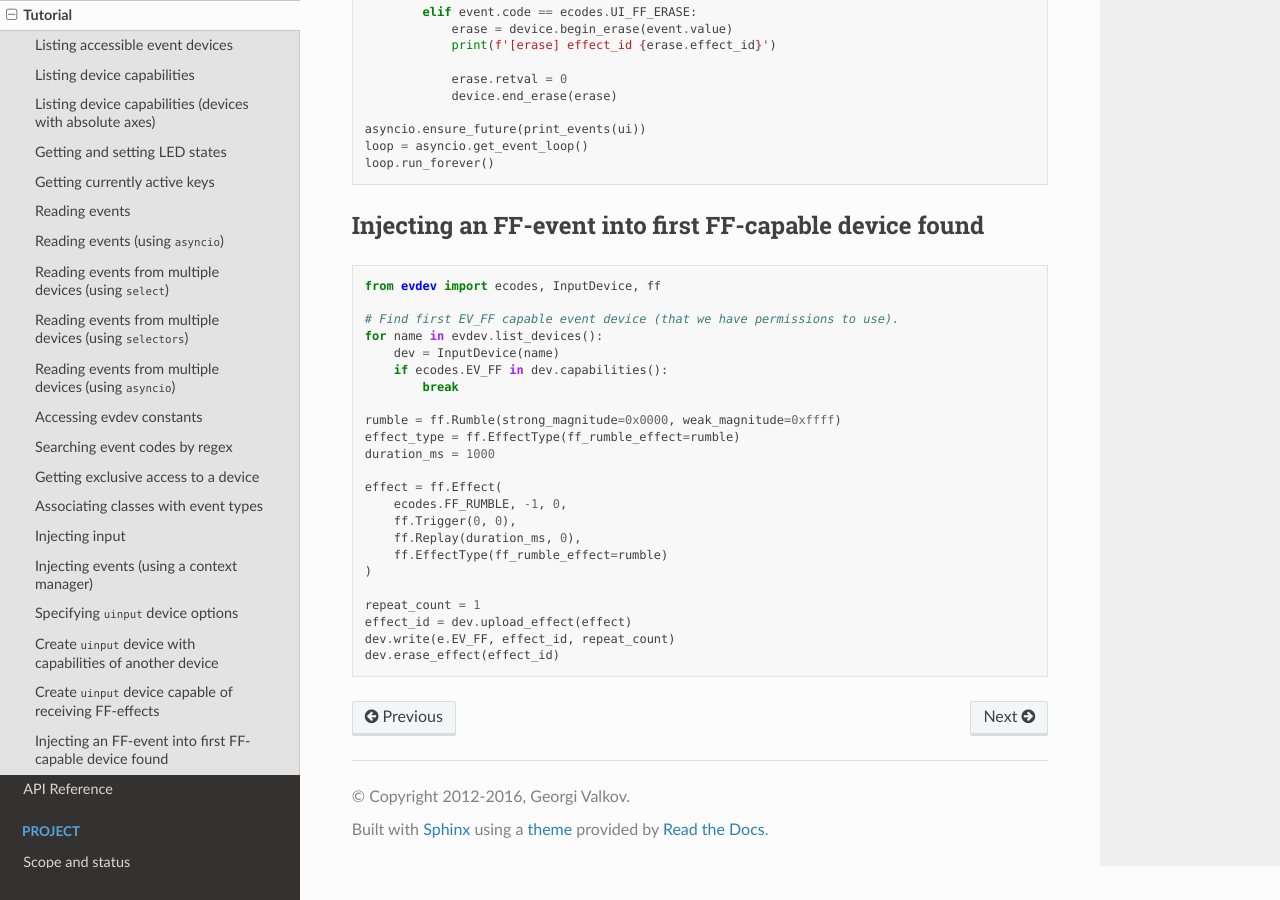
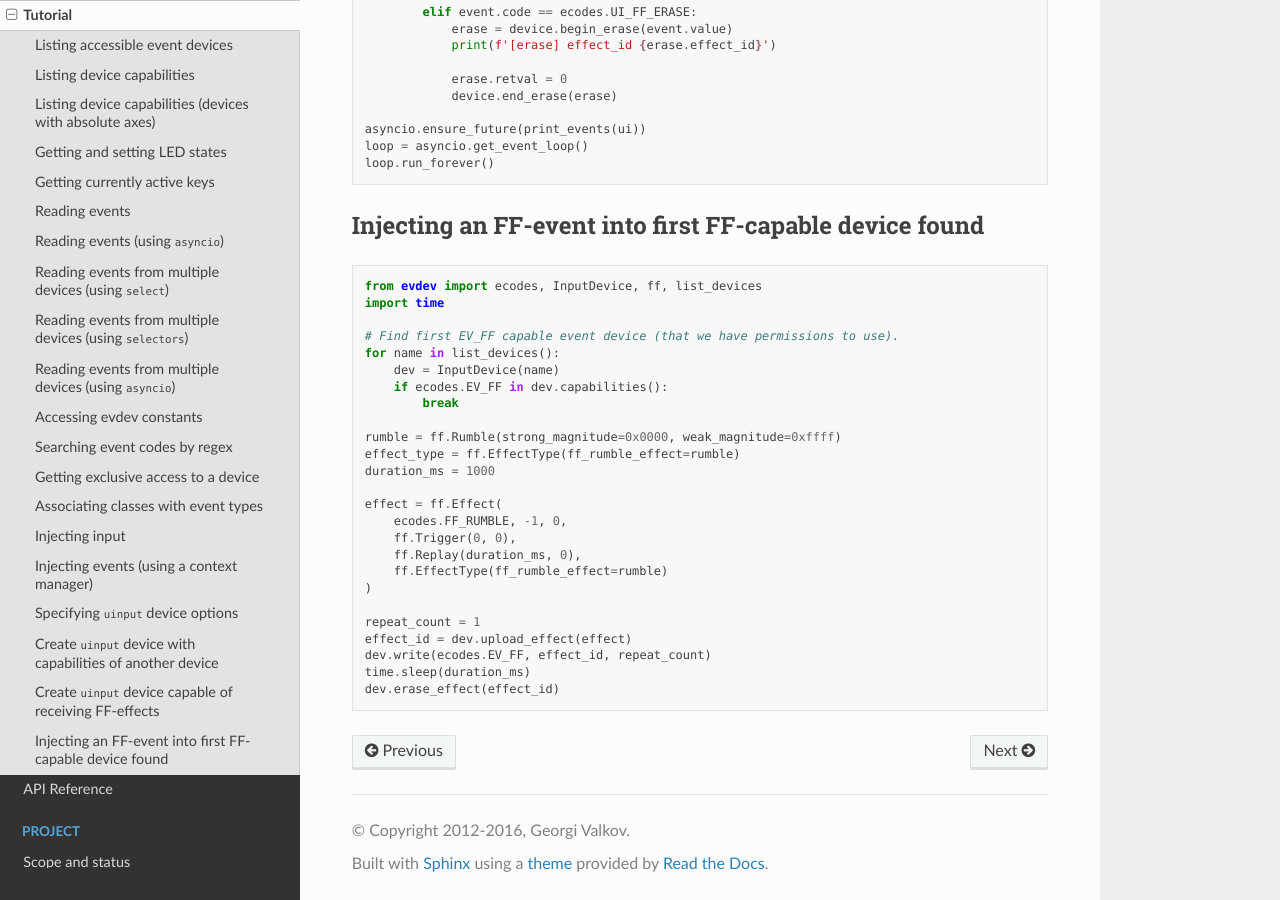
Before and after one commit to gvalkov/python-evdev, a Sphinx documentation site: the page built from docs/tutorial.rst, in a window 1280 px wide and 900 px high, scrolled down 6841 px. Built offline with Sphinx 7.4.7 and the Read the Docs theme 2.0.0, drawn with Linux system fonts in a browser that asks for light colours.

Commit message:
Update tutorial.rst
The "Injecting an FF-event into first FF-capable device found" example was slightly broken, with a missing import and a typo on what is now line 450 (previously 449) - should be ecodes.EV_FF and not e.EV_FF. Finally, added a duration_ms of time.sleep(), as otherwise the effect immediately gets erased and doesn't seem to do anything.

```diff
--- a/docs/tutorial.rst
+++ b/docs/tutorial.rst
@@ -425,10 +425,11 @@ Injecting an FF-event into first FF-capable device found
 
 ::
 
-    from evdev import ecodes, InputDevice, ff
+    from evdev import ecodes, InputDevice, ff, list_devices
+    import time
 
     # Find first EV_FF capable event device (that we have permissions to use).
-    for name in evdev.list_devices():
+    for name in list_devices():
         dev = InputDevice(name)
         if ecodes.EV_FF in dev.capabilities():
             break
@@ -446,5 +447,6 @@ Injecting an FF-event into first FF-capable device found
 
     repeat_count = 1
     effect_id = dev.upload_effect(effect)
-    dev.write(e.EV_FF, effect_id, repeat_count)
+    dev.write(ecodes.EV_FF, effect_id, repeat_count)
+    time.sleep(duration_ms)
     dev.erase_effect(effect_id)
```
